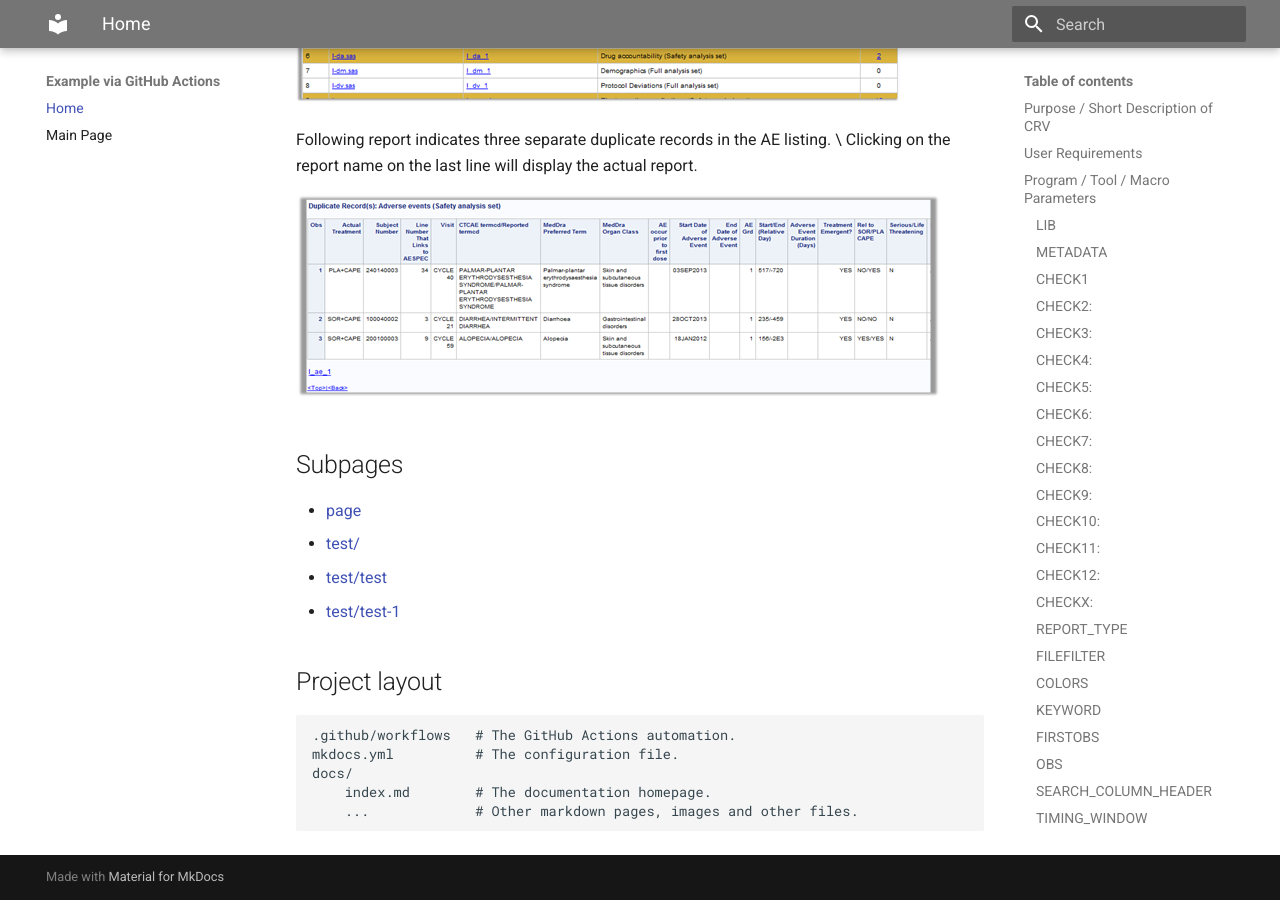
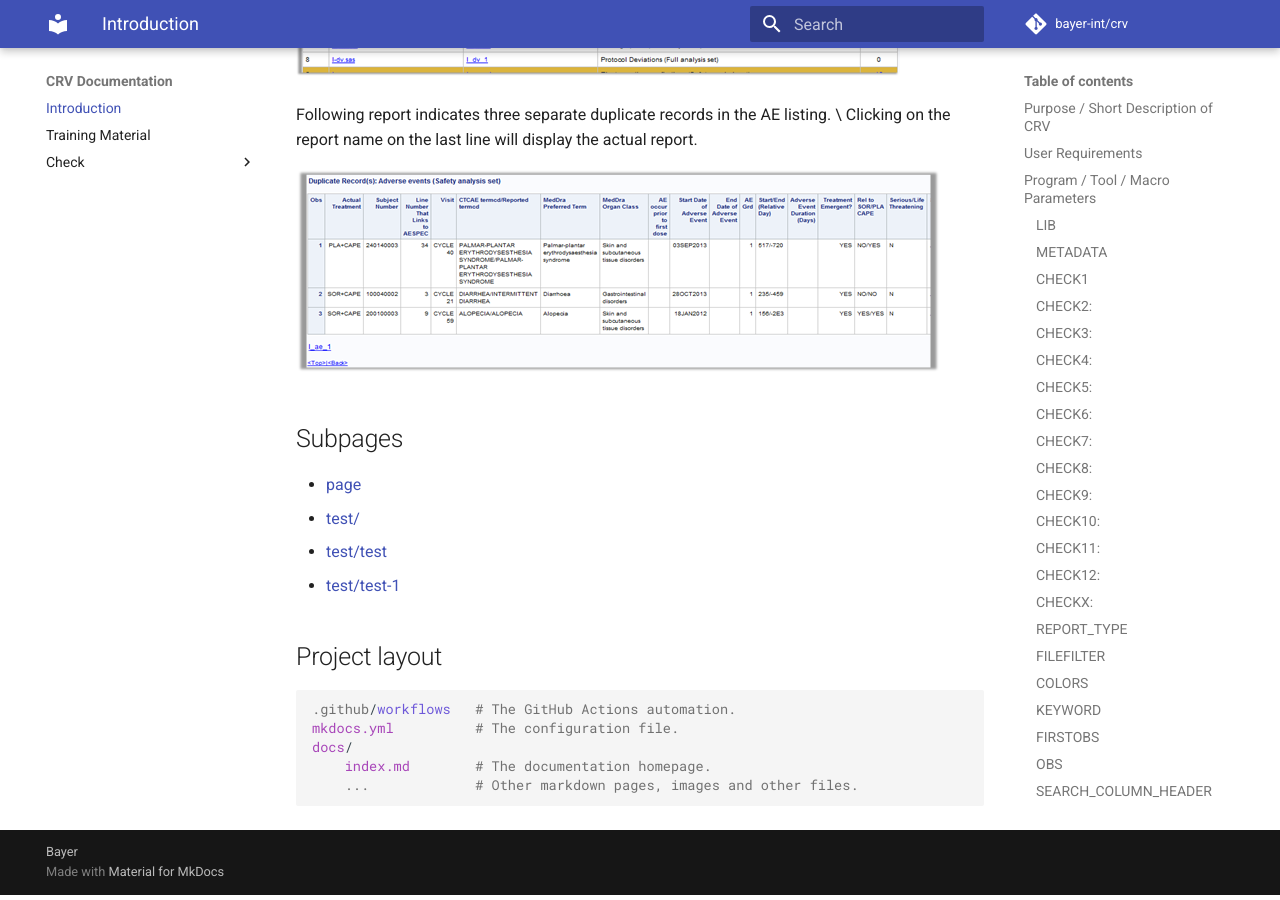
Before and after one commit to BayerPhani/devops-docs-example, an MkDocs documentation site: the page built from docs/index.md, in a window 1280 px wide and 900 px high, scrolled down 19061 px. Built offline with MkDocs 1.6.1 and Material for MkDocs 9.7.7, drawn with Linux system fonts in a browser that asks for light colours; some of the changed text lies outside the part shown.

Commit message:
Update mkdocs.yml
mkdocs

```diff
--- a/mkdocs.yml
+++ b/mkdocs.yml
@@ -1,10 +1,43 @@
-site_name: Example via GitHub Actions
+# Project information
+site_name: CRV Documentation
+site_description: CRV Documentation
+site_author: Iraj Mohebalian
+site_url: https://docs.int.bayer.com/crv/
+copyright: Bayer
+
+# Repository
+repo_name: bayer-int/crv
+repo_url: https://docs.int.bayer.com/crv/
+edit_uri: edit/master/docs
+
+# Configuration
 theme:
-  name: 'material'
-  palette:
-    primary: grey
+  name: material
 
-plugins:
-  - search:
-  - git-revision-date-localized:
-      fallback_to_build_date: true
+# Extensions
+markdown_extensions:
+  - admonition
+  - codehilite
+  - footnotes
+  - extra
+  - pymdownx.magiclink
+  - pymdownx.caret
+  - pymdownx.tilde
+  - pymdownx.superfences:
+      custom_fences:
+        - name: mermaid
+          class: mermaid
+          format: !!python/name:pymdownx.superfences.fence_div_format
+
+# Page tree
+nav:
+  - Introduction: index.md
+  - Training Material: trainings.md
+  - Check:
+    - Check1:
+        - Intro: check1.md
+
+extra_css:
+  - assets/css/style.css
+extra_javascript:
+  - assets/js/mermaid.min.js
```
